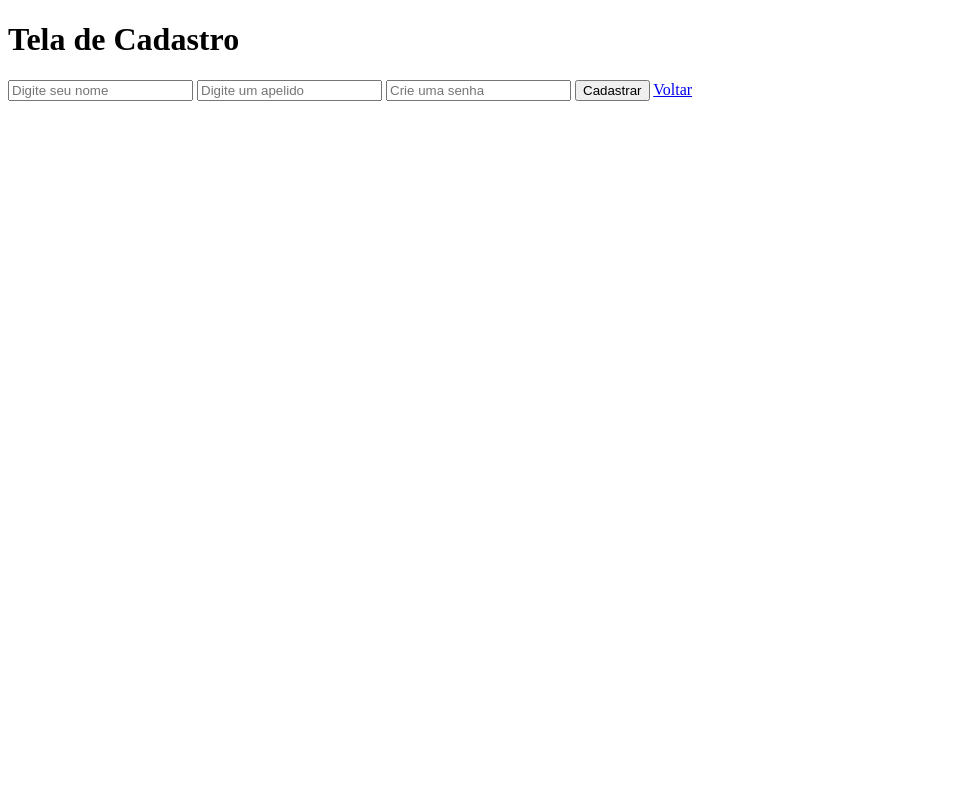
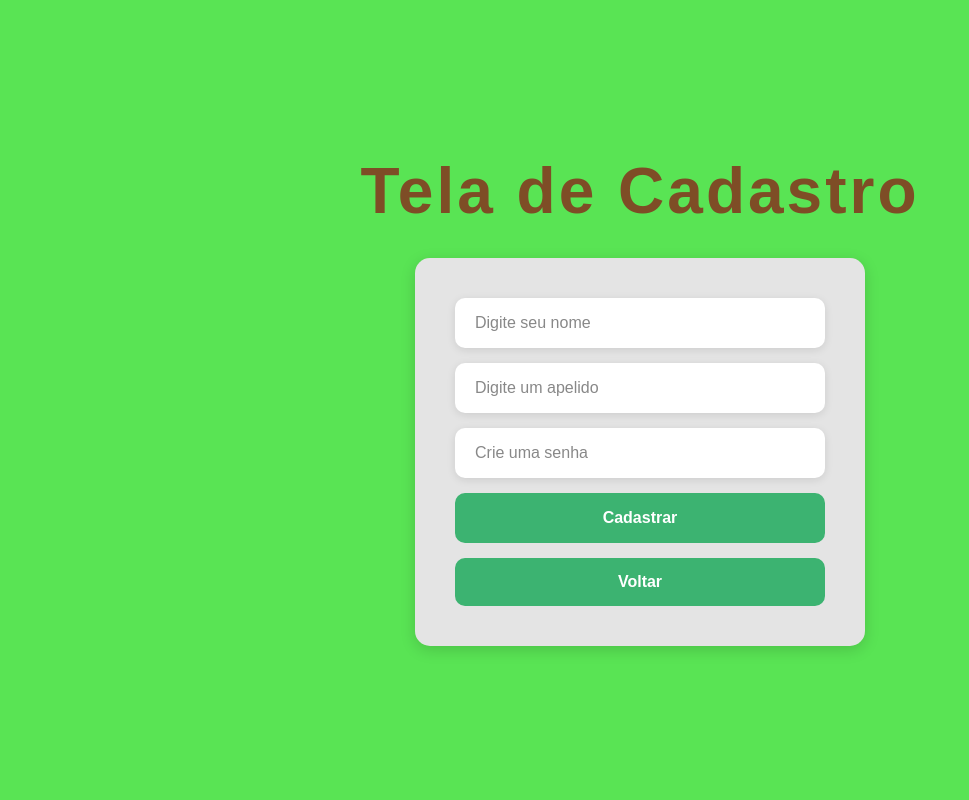
Before and after one commit to WevertonGab/Projeto_game_digitacao, a PHP site: page /cadastro.php in a window 1280 px wide. Shown: the whole page, without its empty margins (0-969 px from the left). Run offline with PHP 8.4, Linux system fonts and the light colour scheme.

Commit message:
CSS v1.3 Adições de estilo

```diff
--- a/cadastro.php
+++ b/cadastro.php
@@ -1,5 +1,6 @@
 <?php
 
+/*Puxa conexão.php para pode acessar e manipular o BD*/
 require_once __DIR__ . "/conexao.php";
 
 if ($_SERVER['REQUEST_METHOD'] === "POST") {
@@ -42,22 +43,25 @@ if ($_SERVER['REQUEST_METHOD'] === "POST") {
     <meta charset="UTF-8">
     <meta name="viewport" content="width=device-width, initial-scale=1.0">
     <title>cadastro</title>
+    <link rel="stylesheet" href="style.css">
 </head>
 <body>
 
-    <h1>Tela de Cadastro</h1>
+    <h1 class="titulo_cadastro" >Tela de Cadastro</h1>
 
-    <div class="cadastro">
-        <form method="POST" action="cadastro.php">
-            <input type="text" name="nome" placeholder="Digite seu nome">
-            <input type="text" name="nickname" placeholder="Digite um apelido">
-            <input type="password" name="senha" placeholder="Crie uma senha">
-            <button type="submit">Cadastrar</button>
-            <a href="index.php">Voltar</a>
+    <div id="cadastro">
+        <form id="form_cadastro" method="POST" action="cadastro.php">
+            <input class="campo_form" type="text" name="nome" placeholder="Digite seu nome">
+            <input class="campo_form" type="text" name="nickname" placeholder="Digite um apelido">
+            <input class="campo_form" type="password" name="senha" placeholder="Crie uma senha">
+            <button class="cadastrar" type="submit">Cadastrar</button>
+            <a class="botao_voltar" href="index.php">Voltar</a>
         </form>
     </div>
 
-    <?php if (isset($erro)) echo $erro; ?>
+    <?php if (isset($erro)): ?>
+    <p class="mensagem_erro"><?= $erro ?></p>
+    <?php endif; ?>
 
 </body>
 </html>
--- a/pontuacao.php
+++ b/pontuacao.php
@@ -21,7 +21,7 @@ $partida = mysqli_fetch_assoc($result) ?? [];
 <head>
     <meta charset="UTF-8">
     <meta name="viewport" content="width=device-width, initial-scale=1.0">
-    <title>Document</title>
+    <title>pontuacao</title>
     <link rel="stylesheet" href="stylepontos.css">
 </head>
 <body>
--- /dev/null
+++ b/style.css
@@ -0,0 +1,247 @@
+/*Configurações gerais*/
+
+*{
+    margin: 0;
+    padding: 0;
+    box-sizing: border-box;
+}
+
+body{
+    min-height: 100vh;
+    font-family: Arial, Helvetica, sans-serif;
+    background-color: #59e454;
+}
+
+/*Itens reutilizaveis*/
+.botao_voltar{
+    text-decoration: none;
+    background-color: #3cb371;
+    color: white;
+    padding: 15px;
+    text-align: center;
+    border-radius: 10px;
+    font-size: 1rem;
+    font-weight: bold;
+    transition: 0.3s;
+}
+
+.botao_voltar:hover{
+    background-color: #7e4d26;
+    transform: scale(1.05);
+}
+
+.mensagem_erro{
+    margin-top: 20px;
+    background-color: #ffdddd;
+    color: #b30000;
+    border: 1px solid #ff9999;
+    border-radius: 10px;
+    padding: 12px;
+    text-align: center;
+    font-weight: bold;
+    max-width: 350px;
+}
+
+/* Tela index*/
+
+body{
+    display: flex;
+    flex-direction: column;
+    align-items: center;
+    justify-content: center;
+}
+
+.titulo_index{
+    color: #7e4d26;
+    font-size: 5rem;
+    margin-bottom: 40px;
+    letter-spacing: 3px;
+}
+
+#opcoes{
+    display: flex;
+    flex-direction: column;
+    gap: 20px;
+    background-color: #e4e4e4;
+    padding: 40px;
+    border-radius: 15px;
+    min-width: 300px;
+    box-shadow: 0px 4px 15px rgba(0,0,0,0.15);
+}
+
+.login_button{
+    text-decoration: none;
+    background-color: #3cb371;
+    color: white;
+    padding: 15px;
+    text-align: center;
+    border-radius: 10px;
+    font-size: 1.1rem;
+    font-weight: bold;
+    transition: 0.3s;
+}
+
+.login_button:hover{
+    background-color: #7e4d26;
+    transform: scale(1.05);
+}
+
+/*Tela cadastro*/
+
+
+.titulo_cadastro{
+    color: #7e4d26;
+    font-size: 4rem;
+    margin-bottom: 30px;
+    letter-spacing: 3px;
+}
+
+#cadastro{
+    background-color: #e4e4e4;
+    width: 450px;
+    padding: 40px;
+    border-radius: 15px;
+    box-shadow: 0px 4px 15px rgba(0,0,0,0.15);
+}
+
+#cadastro h2{
+    text-align: center;
+    color: #7e4d26;
+    margin-bottom: 25px;
+    font-size: 1.5rem;
+}
+
+#form_cadastro{
+    display: flex;
+    flex-direction: column;
+    gap: 15px;
+}
+
+.campo_form{
+    width: 100%;
+    padding: 16px 20px;
+    background-color: white;
+    border: none;
+    border-radius: 10px;
+    font-size: 1rem;
+    box-shadow: 0px 2px 8px rgba(0,0,0,0.10);
+    outline: none;
+    transition: 0.3s;
+}
+
+.campo_form::placeholder{
+    color: #888;
+}
+
+.campo_form:focus{
+    box-shadow: 0px 0px 0px 3px rgba(60,179,113,0.4);
+    transform: scale(1.02);
+}
+
+.cadastrar{
+    background-color: #3cb371;
+    color: white;
+    border: none;
+    padding: 16px;
+    border-radius: 10px;
+    font-size: 1rem;
+    font-weight: bold;
+    cursor: pointer;
+    transition: 0.3s;
+}
+
+.cadastrar:hover{
+    background-color: #7e4d26;
+    transform: scale(1.05);
+}
+
+/*Tela Login*/
+.titulo_login{
+    color: #7e4d26;
+    font-size: 4rem;
+    margin-bottom: 30px;
+    letter-spacing: 3px;
+}
+
+#form_login{
+    display: flex;
+    flex-direction: column;
+    gap: 15px;
+}
+
+/*tela dashboard*/
+
+
+.titulo_dashboard{
+    color: #7e4d26;
+    font-size: 4rem;
+    margin-bottom: 30px;
+    letter-spacing: 3px;
+    text-align: center;
+}
+
+#dashboard{
+    display: flex;
+    flex-direction: column;
+    gap: 15px;
+    width: 450px;
+    background-color: #e4e4e4;
+    padding: 40px;
+    border-radius: 15px;
+    box-shadow: 0px 4px 15px rgba(0,0,0,0.15);
+}
+
+.btn_dashboard{
+    text-decoration: none;
+    background-color: #3cb371;
+    color: white;
+    padding: 16px;
+    text-align: center;
+    border-radius: 10px;
+    font-size: 1rem;
+    font-weight: bold;
+    transition: 0.3s;
+}
+
+.btn_dashboard:hover{
+    background-color: #7e4d26;
+    transform: scale(1.05);
+}
+
+.btn_logout{
+    text-decoration: none;
+    background-color: #dc3545;
+    color: white;
+    padding: 16px;
+    text-align: center;
+    border-radius: 10px;
+    font-size: 1rem;
+    font-weight: bold;
+    transition: 0.3s;
+}
+
+.btn_logout:hover{
+    background-color: #a71d2a;
+    transform: scale(1.05);
+}
+
+/*Criar liga*/
+
+.titulo_criar_liga{
+    color: #7e4d26;
+
+    font-size: 4rem;
+
+    margin-bottom: 30px;
+
+    letter-spacing: 3px;
+
+    text-align: center;
+}
+
+#form_criar_liga{
+    display: flex;
+    flex-direction: column;
+
+    gap: 15px;
+}
```
Also changed, not shown: criar_liga.php (+13 -8 lines), dashboard.php (+7 -5 lines), index.php (+6 -3 lines), login.php (+11 -8 lines).
